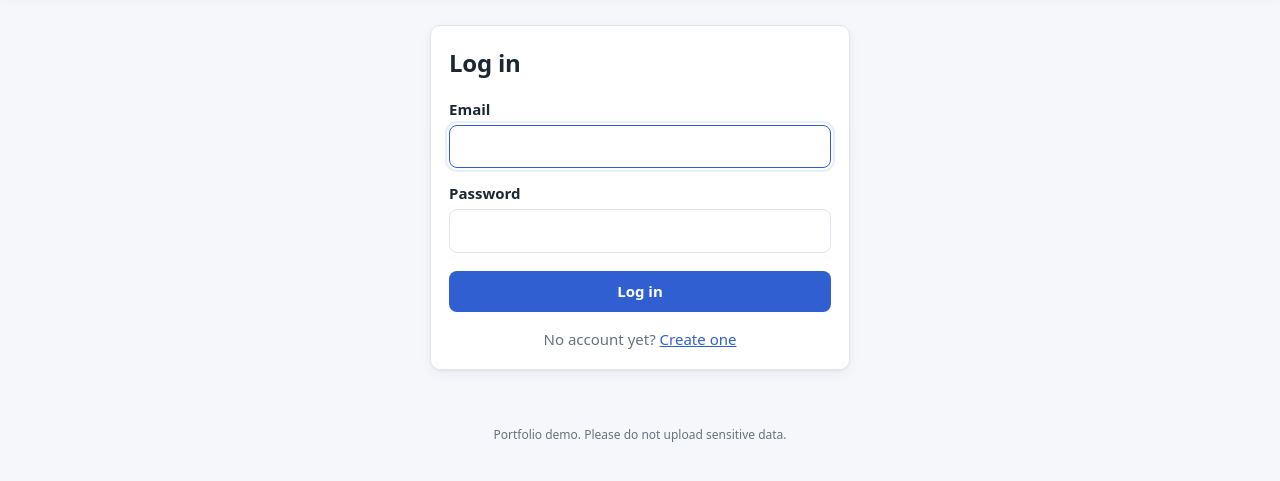
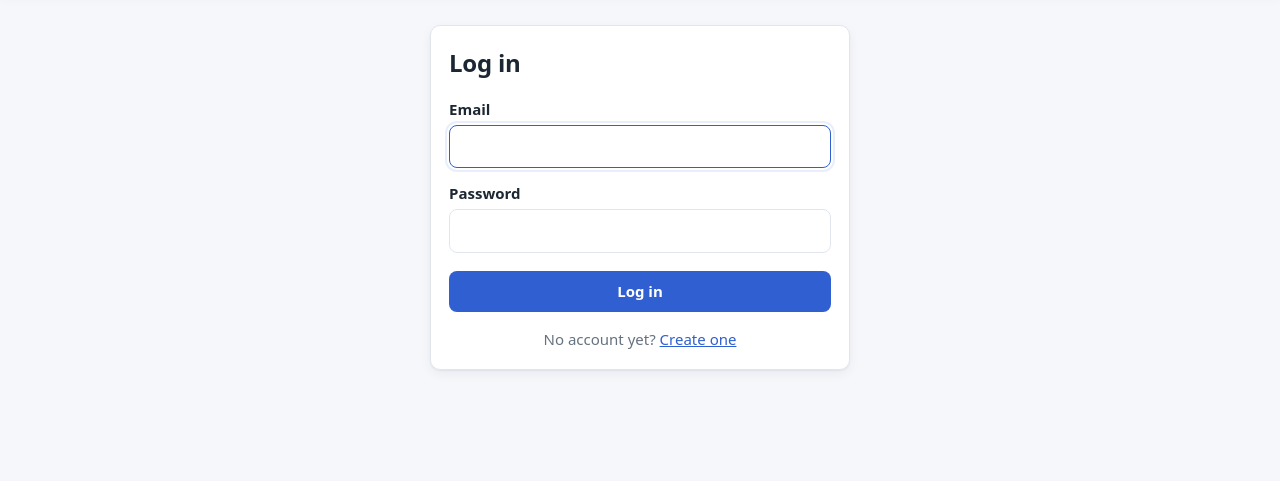
Before and after one commit to shivam2003lakhera-eng/dataguard, a plain HTML site: page frontend/index.html in a window 1280 px wide. Shown: the part 61-542 px from the top of the page. Drawn offline with Linux system fonts and the light colour scheme; no server answers.

```diff
--- a/frontend/index.html
+++ b/frontend/index.html
@@ -18,7 +18,7 @@
     <div id="userbox" class="userbox"></div>
   </header>
   <main id="view" class="container" aria-live="polite"></main>
-  <footer class="footer">Portfolio demo. Please do not upload sensitive data.</footer>
+
 
   <script type="module" src="/js/app.js"></script>
 </body>
```
Also changed, not shown: docs/screenshots/dashboard-dark.png, docs/screenshots/dashboard-light.png, docs/screenshots/dashboard.png (deleted), docs/screenshots/dataset-details.png, docs/screenshots/login.png, docs/screenshots/my-runs.png, docs/screenshots/quality-report-dark.png (added), docs/screenshots/quality-report.png, docs/screenshots/rules.png, docs/screenshots/run-history.png, docs/screenshots/upload.png, 1 other file.
